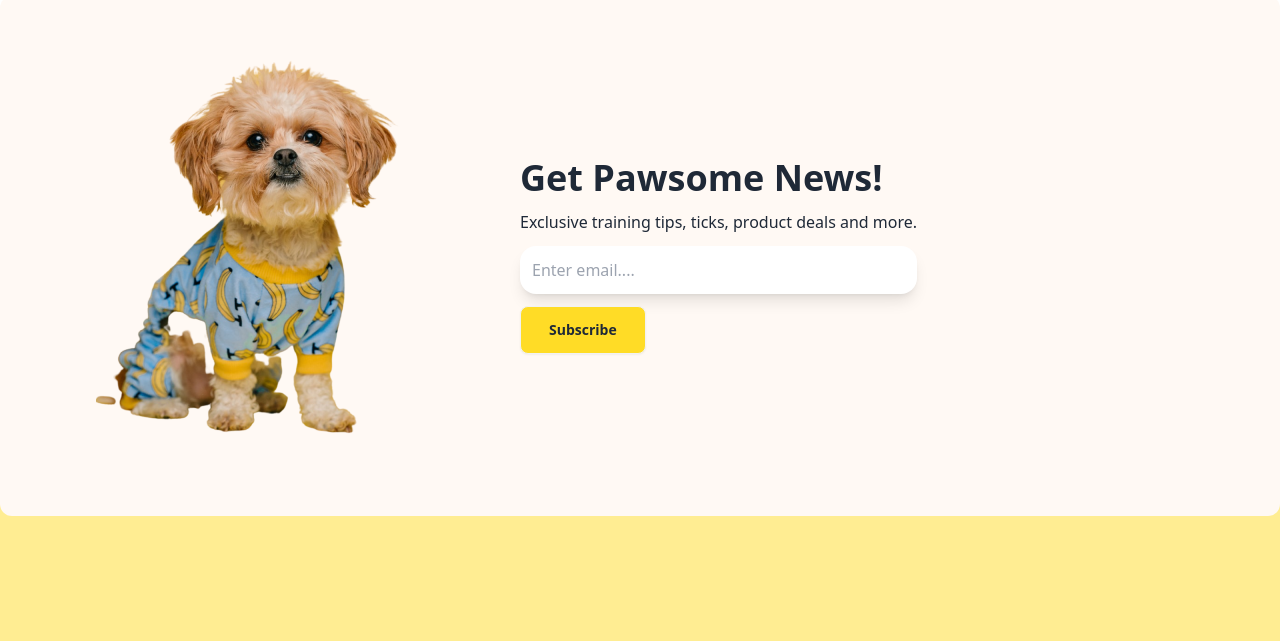
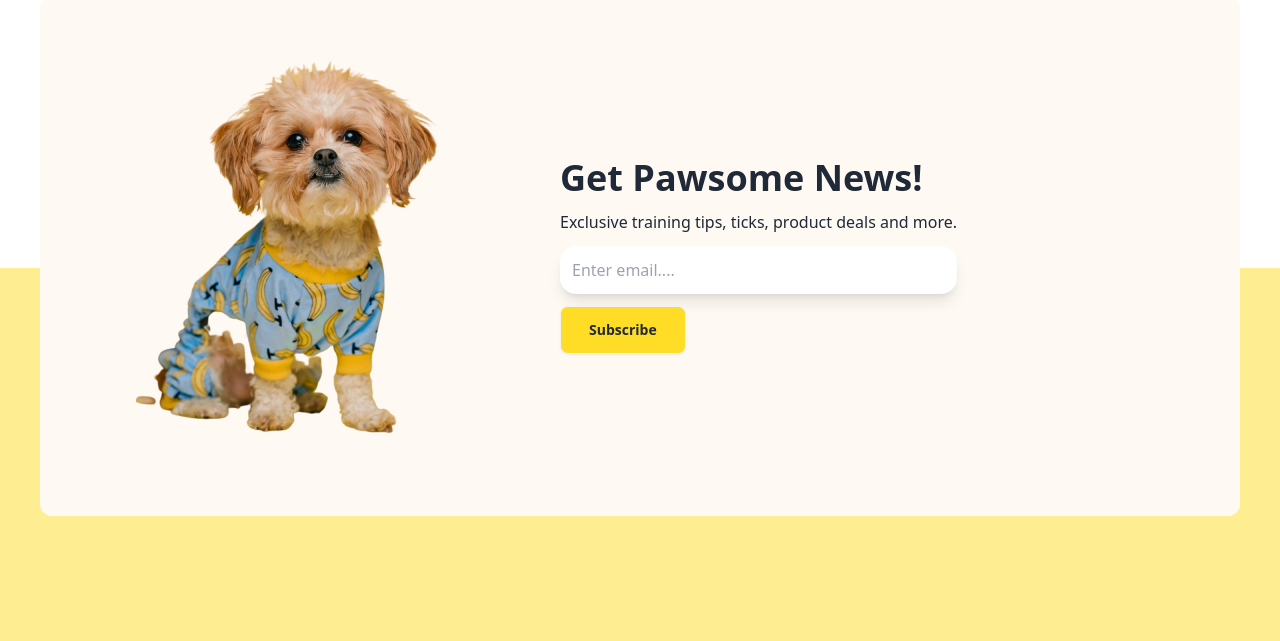
Before and after one commit to NazmulhaqueD/assignment3-with-tailwind-css, a plain HTML site: page index.html in a window 1280 px wide. Shown: the part 2838-3479 px from the top of the page. Drawn offline with nearby package versions, Linux system fonts and the light colour scheme.

Commit message:
main part done

```diff
--- a/index.html
+++ b/index.html
@@ -286,7 +286,7 @@
           </nav>
         </div>
         <!-- chalenge section -->
-         <section class="max-w-[1320px] w-full mx-auto bg-[#FFF9F4] p-8 md:px-24 md:flex md:gap-28 items-center rounded-xl absolute -top-1/2 left-1/2 -translate-x-1/2">
+         <section class="w-[calc(100%-24px)] md:w-[calc(100%-80px)] lg:max-w-[1320px] mx-auto bg-[#FFF9F4] p-8 md:px-24 md:flex md:gap-28 items-center rounded-xl absolute -top-1/2 left-1/2 -translate-x-1/2">
           <aside class="py-3 md:py-8">
             <img class="mx-auto" src="c1-assets/cute-pet-mid.png" alt="">
           </aside>
```
